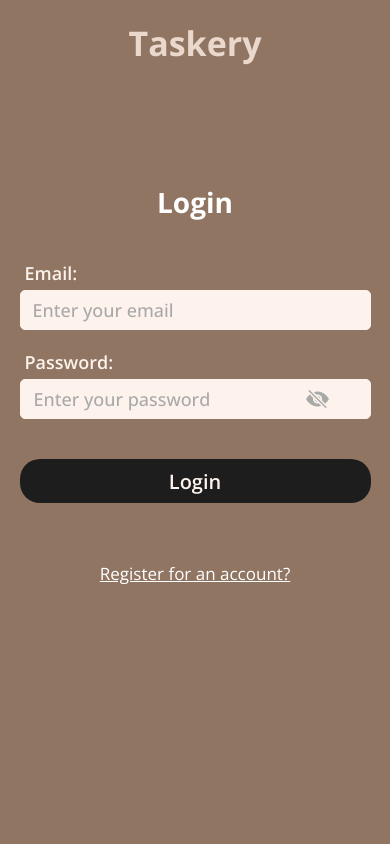
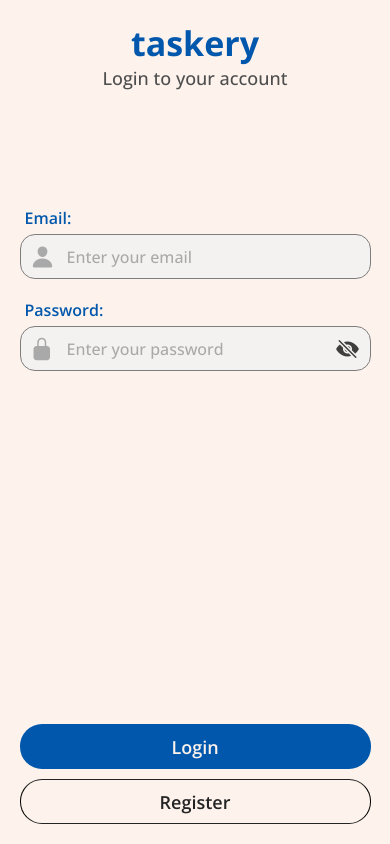
Before and after one commit to jxne00/taskery, a React Native app: screen /Login in a window 390 px wide. Built offline with nearby package versions, Linux system fonts and the light colour scheme.

Commit message:
update login & register syles

```diff
--- a/src/components/task/Tasklist.js
+++ b/src/components/task/Tasklist.js
@@ -32,7 +32,7 @@ const Tasklist = ({ tasklist, handleEdit, handleDelete }) => {
           <AntDesign
             name={item.status ? 'checkcircle' : 'closecircle'}
             size={18}
-            color={item.status ? theme.green : theme.red}
+            color={item.status ? theme.green : theme.appName}
           />{' '}
           {item.status ? 'Completed' : 'Not Done'}
         </Text>
--- a/src/screens/Auth/Login.js
+++ b/src/screens/Auth/Login.js
@@ -1,5 +1,5 @@
+import React, { useState, useRef } from 'react';
 import { StatusBar } from 'expo-status-bar';
-import React, { useState } from 'react';
 import {
   SafeAreaView,
   StyleSheet,
@@ -7,6 +7,7 @@ import {
   View,
   TextInput,
   TouchableOpacity,
+  KeyboardAvoidingView,
   ActivityIndicator,
   Alert,
 } from 'react-native';
@@ -20,7 +21,11 @@ const Login = ({ navigation }) => {
   const [email, setEmail] = useState('');
   const [password, setPassword] = useState('');
   const [showPassword, setShowPassword] = useState(false); // password visibility
+
   const [isLoading, setIsLoading] = useState(false);
+  const [focusedBox, setFocusedBox] = useState(''); // 'email' or 'password'
+
+  const passwordRef = useRef(null);
 
   /** login authentication with firebase */
   const handleLogin = () => {
@@ -28,16 +33,13 @@ const Login = ({ navigation }) => {
 
     // check for empty fields
     if (!email || !password) {
-      Alert.alert(
-        'Oops',
-        'Looks like you missed something.\nPlease fill in all fields and try again.',
-      );
+      Alert.alert('Login Failed', 'Please fill in all fields and try again.');
       setIsLoading(false);
       return;
     }
 
-    // sign in using firebase auth
     auth
+      // firebase auth with email and password
       .signInWithEmailAndPassword(email, password)
       .then((userCredentials) => {
         const user = userCredentials.user;
@@ -52,25 +54,19 @@ const Login = ({ navigation }) => {
 
           // navigate to main screens
           navigation.navigate('HomeTabs');
-
           setIsLoading(false);
         }
       })
-      // catch errors and show alert
+      // catch errors and show alerts
       .catch((error) => {
         const code = error.code;
 
-        // show alert if login details are invalid.
-        if (code === 'auth/invalid-email' || code === 'auth/user-not-found')
-          Alert.alert(
-            'Try again',
-            'User does not exist. Please enter a valid email and password.',
-          );
-        else if (code === 'auth/wrong-password')
-          Alert.alert(
-            'Try again',
-            'Incorrect password. Please enter a valid email and password.',
-          );
+        if (
+          code === 'auth/invalid-email' ||
+          code === 'auth/user-not-found' ||
+          code === 'auth/wrong-password'
+        )
+          Alert.alert('Try again', 'Please enter a valid email and password.');
         else alert(error.message);
 
         setIsLoading(false);
@@ -81,16 +77,21 @@ const Login = ({ navigation }) => {
     <SafeAreaView style={styles.safeArea}>
       {/* main container */}
       <View style={styles.container}>
-        <Text style={styles.headerText}>Taskery</Text>
+        <Text style={styles.title}>taskery</Text>
+        <Text style={styles.subtitle}>Login to your account</Text>
 
-        <Text style={styles.title}>Login</Text>
-
-        <View style={styles.inputContainer}>
+        <KeyboardAvoidingView behavior="padding" style={styles.inputContainer}>
           {/* email input */}
           <Text style={styles.inputLabel}>Email:</Text>
+          <View
+            style={[
+              styles.inputBox,
+              focusedBox === 'email' && styles.focusedBox,
+            ]}>
+            <Ionicons name="person" size={24} color="#a9a9a9" />
             <TextInput
               value={email}
-            style={styles.textInput}
+              style={[styles.textInput]}
               placeholder="Enter your email"
               placeholderTextColor={'#a9a9a9'}
               autoCapitalize="none"
@@ -98,13 +99,26 @@ const Login = ({ navigation }) => {
               autoCorrect={false}
               keyboardType="email-address"
               onChangeText={(text) => setEmail(text)}
+              onFocus={() => setFocusedBox('email')}
+              onBlur={() => setFocusedBox('')}
+              onSubmitEditing={() =>
+                passwordRef.current && passwordRef.current.focus()
+              }
+              returnKeyType="next"
             />
+          </View>
 
           <View style={{ height: 20 }} />
 
           {/* password input */}
           <Text style={styles.inputLabel}>Password:</Text>
-          <View style={styles.inputBox}>
+          <View
+            style={[
+              styles.inputBox,
+              focusedBox === 'password' && styles.focusedBox,
+            ]}>
+            <Ionicons name="md-lock-closed" size={24} color="#a9a9a9" />
+
             <TextInput
               value={password}
               style={styles.textInput}
@@ -115,121 +129,136 @@ const Login = ({ navigation }) => {
               autoCompleteType="off"
               autoCorrect={false}
               onChangeText={(text) => setPassword(text)}
+              onFocus={() => setFocusedBox('password')}
+              onBlur={() => setFocusedBox('')}
+              ref={passwordRef}
+              returnKeyType="done"
             />
 
             <Ionicons
               name={showPassword ? 'eye' : 'eye-off'}
               size={24}
-              color="#a9a9a9"
+              color="#3e3e3e"
+              style={styles.inputRightIcon}
               onPress={() => setShowPassword(!showPassword)}
             />
           </View>
-        </View>
+        </KeyboardAvoidingView>
 
         <TouchableOpacity
           onPress={handleLogin}
           disabled={isLoading}
           style={styles.loginBtn}>
-          <Text style={styles.loginBtnText}>
+          <Text style={styles.loginText}>
             {isLoading ? <ActivityIndicator visible={isLoading} /> : 'Login'}
           </Text>
         </TouchableOpacity>
 
-        <Text
-          style={styles.register}
-          onPress={() => navigation.navigate('Register')}>
-          Register for an account?
-        </Text>
+        <TouchableOpacity
+          onPress={() => navigation.navigate('Register')}
+          disabled={isLoading}
+          style={styles.registerBtn}>
+          <Text style={styles.registerText}>Register</Text>
+        </TouchableOpacity>
 
-        <StatusBar style="light" />
+        <StatusBar style="dark" />
       </View>
     </SafeAreaView>
   );
 };
 
+let PRIMARY_COL = '#0157ac';
+
 const styles = StyleSheet.create({
   safeArea: {
     flex: 1,
-    backgroundColor: '#907563',
+    backgroundColor: '#FDF3EC',
   },
   container: {
     flex: 1,
-    backgroundColor: '#907563',
+    backgroundColor: '#FDF3EC',
     alignItems: 'center',
   },
-  headerText: {
+  title: {
     marginTop: 20,
     fontSize: 34,
-    fontWeight: 'bold',
     fontFamily: 'OpenSans-Bold',
     textAlign: 'center',
-    color: '#ebd8cc',
+    color: PRIMARY_COL,
   },
-  title: {
-    fontSize: 28,
-    fontWeight: 'bold',
-    textAlign: 'left',
-    color: '#ffffff',
-    marginBottom: 20,
+  subtitle: {
+    fontSize: 18,
+    color: '#4e4e4e',
+    fontFamily: 'OpenSans-Medium',
+  },
+
+  // text input area
+  inputContainer: {
+    width: '90%',
     marginTop: '30%',
-    fontFamily: 'OpenSans-Bold',
-  },
-  inputContainer: {
-    marginVertical: 20,
-    width: '90%',
   },
   inputLabel: {
-    fontSize: 18,
-    fontWeight: 'bold',
+    fontSize: 16,
     marginBottom: 5,
     marginLeft: 5,
-    color: '#FDF3EC',
+    color: PRIMARY_COL,
     fontFamily: 'OpenSans-SemiBold',
   },
   inputBox: {
     flexDirection: 'row',
     alignItems: 'center',
-    justifyContent: 'space-between',
+    height: 45,
+    paddingHorizontal: 10,
     borderWidth: 1,
-    borderColor: '#FDF3EC',
-    borderRadius: 5,
-    backgroundColor: '#FDF3EC',
-    height: 40,
-    paddingRight: 40,
+    borderColor: '#7e7d7d',
+    borderRadius: 15,
+    backgroundColor: '#f4f2f1',
+  },
+  inputRightIcon: {
+    marginLeft: 'auto',
   },
   textInput: {
-    borderWidth: 1,
-    borderColor: '#FDF3EC',
-    borderRadius: 5,
-    backgroundColor: '#FDF3EC',
-    height: 40,
+    height: 45,
     paddingHorizontal: 12,
-    fontSize: 18,
+    fontSize: 16,
     width: '100%',
     fontFamily: 'OpenSans-Medium',
   },
+  focusedBox: {
+    borderColor: PRIMARY_COL,
+    borderWidth: 2,
+  },
+
+  // buttons
   loginBtn: {
-    backgroundColor: '#1d1d1d',
-    borderRadius: 20,
+    backgroundColor: PRIMARY_COL,
+    borderRadius: 22,
     justifyContent: 'center',
     alignItems: 'center',
     width: '90%',
-    height: 44,
-    marginVertical: 20,
+    height: 45,
+    marginTop: 'auto',
   },
-  loginBtnText: {
+  loginText: {
     color: '#FDF3EC',
-    fontSize: 20,
-    fontWeight: 'bold',
+    fontSize: 18,
     fontFamily: 'OpenSans-SemiBold',
   },
-  register: {
-    fontSize: 17,
-    textAlign: 'center',
-    marginTop: '10%',
-    textDecorationLine: 'underline',
-    color: '#fff',
-    fontFamily: 'OpenSans-Regular',
+  registerBtn: {
+    borderBlockColor: '#242424',
+    borderWidth: 1,
+    height: 45,
+    borderRadius: 22,
+    justifyContent: 'center',
+    alignItems: 'center',
+    width: '90%',
+    marginBottom: 20,
+    marginTop: 10,
+  },
+  registerText: {
+    color: '#242424',
+    fontSize: 18,
+    fontFamily: 'OpenSans-SemiBold',
   },
 });
 
--- a/src/screens/Auth/Register.js
+++ b/src/screens/Auth/Register.js
@@ -1,5 +1,5 @@
 import { StatusBar } from 'expo-status-bar';
-import React, { useState } from 'react';
+import React, { useState, useRef } from 'react';
 import {
   View,
   Text,
@@ -17,23 +17,26 @@ import { auth } from '../../../utils/config/firebase';
 const Register = ({ navigation }) => {
   const [email, setEmail] = useState('');
   const [password, setPassword] = useState('');
-  const [showPassword, setShowPassword] = useState(false); // password visibility
+  const [showPassword, setShowPassword] = useState(false);
   const [confirmPassword, setConfirmPassowrd] = useState('');
   const [showConfirmPassword, setShowConfirmPassword] = useState(false);
+
+  const [focusedBox, setFocusedBox] = useState(''); // 'email', 'password','password2'
+
   const [isLoading, setIsLoading] = useState(false);
+
+  const passwordRef = useRef(null);
+  const confirmPasswordRef = useRef(null);
 
   /** register new user with firebase auth */
   const handleRegister = () => {
     // ensure no empty fields
     if (!email || !password || !confirmPassword) {
-      Alert.alert(
-        'Oops',
-        'Looks like you missed something.\nPlease fill in all fields and try again.',
-      );
+      Alert.alert('Login Failed', 'Please fill in all fields and try again.');
       return;
     }
 
-    // ensure password and confirm password match
+    // check if password and confirm password match
     if (password !== confirmPassword) {
       Alert.alert('Passwords do not match.', 'Please re-enter your password.');
       return;
@@ -76,7 +79,6 @@ const Register = ({ navigation }) => {
         <Ionicons
           name="md-arrow-back"
           size={28}
-          color="#0c0c0c"
           style={styles.backBtn}
           onPress={handleBackPress}
         />
@@ -86,6 +88,13 @@ const Register = ({ navigation }) => {
         <View style={styles.inputContainer}>
           {/* email input */}
           <Text style={styles.inputLabel}>Email:</Text>
+
+          <View
+            style={[
+              styles.inputBox,
+              focusedBox === 'email' && styles.focusedBox,
+            ]}>
+            <Ionicons name="person" size={24} color="#a9a9a9" />
             <TextInput
               value={email}
               style={styles.textInput}
@@ -96,13 +105,27 @@ const Register = ({ navigation }) => {
               autoCorrect={false}
               keyboardType="email-address"
               onChangeText={(text) => setEmail(text)}
+              onFocus={() => setFocusedBox('email')}
+              onBlur={() => setFocusedBox('')}
+              onSubmitEditing={() =>
+                passwordRef.current && passwordRef.current.focus()
+              }
+              returnKeyType="next"
             />
+          </View>
 
           <View style={{ height: 20 }} />
 
           {/* password input */}
           <Text style={styles.inputLabel}>Password:</Text>
-          <View style={styles.inputBox}>
+
+          <View
+            style={[
+              styles.inputBox,
+              focusedBox === 'password' && styles.focusedBox,
+            ]}>
+            <Ionicons name="md-lock-closed" size={24} color="#a9a9a9" />
+
             <TextInput
               value={password}
               style={styles.textInput}
@@ -113,12 +136,19 @@ const Register = ({ navigation }) => {
               autoCorrect={false}
               secureTextEntry={!showPassword}
               onChangeText={(text) => setPassword(text)}
+              onFocus={() => setFocusedBox('password')}
+              onBlur={() => setFocusedBox('')}
+              ref={passwordRef}
+              onSubmitEditing={() =>
+                confirmPasswordRef.current && confirmPasswordRef.current.focus()
+              }
+              returnKeyType="next"
             />
 
             <Ionicons
               name={showPassword ? 'eye' : 'eye-off'}
               size={24}
-              color="#a9a9a9"
+              style={styles.inputRightIcon}
               onPress={() => setShowPassword(!showPassword)}
             />
           </View>
@@ -127,7 +157,13 @@ const Register = ({ navigation }) => {
 
           {/* confirm password input */}
           <Text style={styles.inputLabel}>Confirm Password:</Text>
-          <View style={styles.inputBox}>
+          <View
+            style={[
+              styles.inputBox,
+              focusedBox === 'password2' && styles.focusedBox,
+            ]}>
+            <Ionicons name="md-lock-closed" size={24} color="#a9a9a9" />
+
             <TextInput
               value={confirmPassword}
               style={styles.textInput}
@@ -138,12 +174,16 @@ const Register = ({ navigation }) => {
               autoCorrect={false}
               secureTextEntry={!showConfirmPassword}
               onChangeText={(text) => setConfirmPassowrd(text)}
+              onFocus={() => setFocusedBox('password2')}
+              onBlur={() => setFocusedBox('')}
+              ref={confirmPasswordRef}
+              returnKeyType="done"
             />
 
             <Ionicons
               name={showConfirmPassword ? 'eye' : 'eye-off'}
               size={24}
-              color="#a9a9a9"
+              style={styles.inputRightIcon}
               onPress={() => setShowConfirmPassword(!showConfirmPassword)}
             />
           </View>
@@ -166,95 +206,99 @@ const Register = ({ navigation }) => {
         </Text>
       </View>
 
-      <StatusBar style="light" />
+      <StatusBar style="dark" />
     </SafeAreaView>
   );
 };
 
+let PRIMARY_COL = '#0157ac';
+
 const styles = StyleSheet.create({
   safeArea: {
     flex: 1,
-    backgroundColor: '#907563',
+    backgroundColor: '#FDF3EC',
   },
   container: {
     flex: 1,
     alignItems: 'center',
-    backgroundColor: '#907563',
+    backgroundColor: '#FDF3EC',
   },
+
   backBtn: {
     position: 'absolute',
     top: 50,
     left: 20,
+    backgroundColor: '#d7d7d7',
+    padding: 5,
+    color: '#0c0c0c',
   },
+
   title: {
     fontSize: 32,
-    fontWeight: 'bold',
     marginTop: '20%',
-    marginBottom: 20,
     textAlign: 'center',
-    color: '#fff',
+    color: '#1b1b1b',
     fontFamily: 'OpenSans-Bold',
   },
+
   inputContainer: {
     marginVertical: 20,
     width: '90%',
+    marginTop: '20%',
   },
   inputLabel: {
-    fontSize: 18,
-    fontWeight: 'bold',
+    fontSize: 16,
     marginBottom: 5,
     marginLeft: 5,
-    color: '#FDF3EC',
+    color: PRIMARY_COL,
     fontFamily: 'OpenSans-SemiBold',
   },
   inputBox: {
     flexDirection: 'row',
     alignItems: 'center',
-    justifyContent: 'space-between',
+    height: 45,
+    paddingHorizontal: 10,
     borderWidth: 1,
-    borderColor: '#FDF3EC',
-    borderRadius: 5,
-    backgroundColor: '#FDF3EC',
-    height: 40,
-    paddingRight: 40,
+    borderColor: '#7e7d7d',
+    borderRadius: 15,
+    backgroundColor: '#f4f2f1',
+  },
+  inputRightIcon: {
+    marginLeft: 'auto',
   },
   textInput: {
-    borderWidth: 1,
-    borderColor: '#FDF3EC',
-    borderRadius: 5,
-    backgroundColor: '#FDF3EC',
-    height: 40,
+    height: 45,
     paddingHorizontal: 12,
-    fontSize: 18,
+    fontSize: 16,
     width: '100%',
     fontFamily: 'OpenSans-Medium',
   },
+  focusedBox: {
+    borderColor: PRIMARY_COL,
+    borderWidth: 2,
+  },
+
   registerBtn: {
-    backgroundColor: '#171717',
+    backgroundColor: PRIMARY_COL,
     borderRadius: 20,
     paddingVertical: 12,
-    marginRight: '5%',
     alignItems: 'center',
-    marginTop: 30,
-    alignSelf: 'flex-end',
-    width: '40%',
+    width: '90%',
+    marginTop: 'auto',
   },
   buttonText: {
     color: '#fff',
     fontSize: 20,
-    fontWeight: 'bold',
     fontFamily: 'OpenSans-SemiBold',
   },
   toLoginText: {
-    marginTop: 'auto',
-    marginBottom: 20,
-    color: '#fff',
+    marginVertical: 20,
+    color: '#020202',
     fontSize: 18,
     fontFamily: 'OpenSans-Medium',
   },
   loginTxt: {
-    color: '#7cbaf9',
-    fontWeight: 'bold',
+    color: PRIMARY_COL,
     fontFamily: 'OpenSans-Regular',
   },
 });
--- a/utils/theme/themes.js
+++ b/utils/theme/themes.js
@@ -6,7 +6,8 @@ const lightTheme = {
   textLight: '#666666',
 
   // navbar
-  navBackground: '#907563',
+  // navBackground: '#907563',
+  navBackground: '#0157ac',
   navActive: '#FDF3EC',
   navInactive: '#C2B4AC',
 
@@ -14,7 +15,7 @@ const lightTheme = {
   appName: '#0157ac',
 
   // buttons
-  btnBlue: '#244371',
+  btnBlue: '#0157ac',
   btnBlack: '#121212',
   btnRed: '#933A3A',
 
```
Lines whose indentation alone changed are shown as unchanged.
